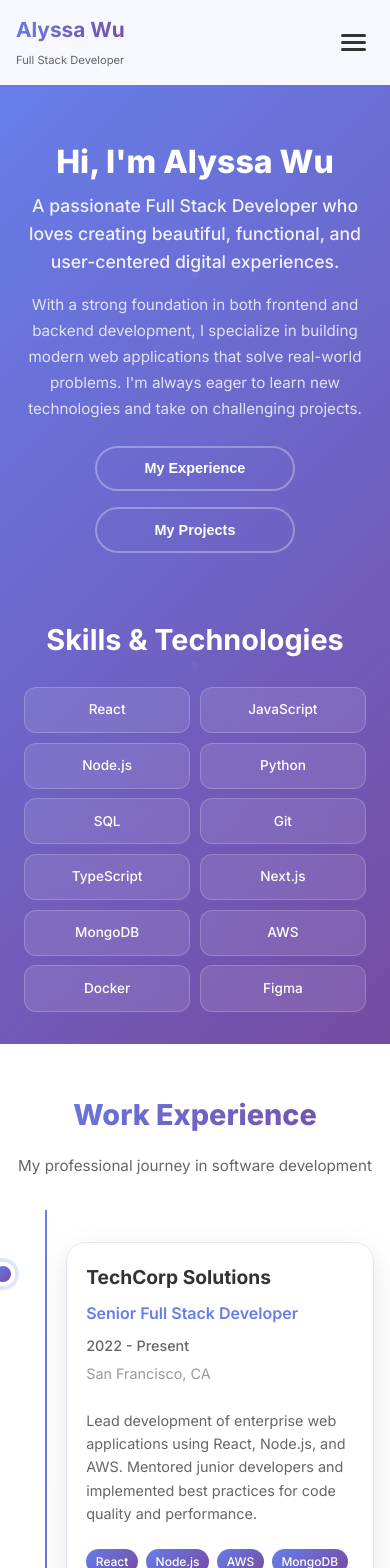
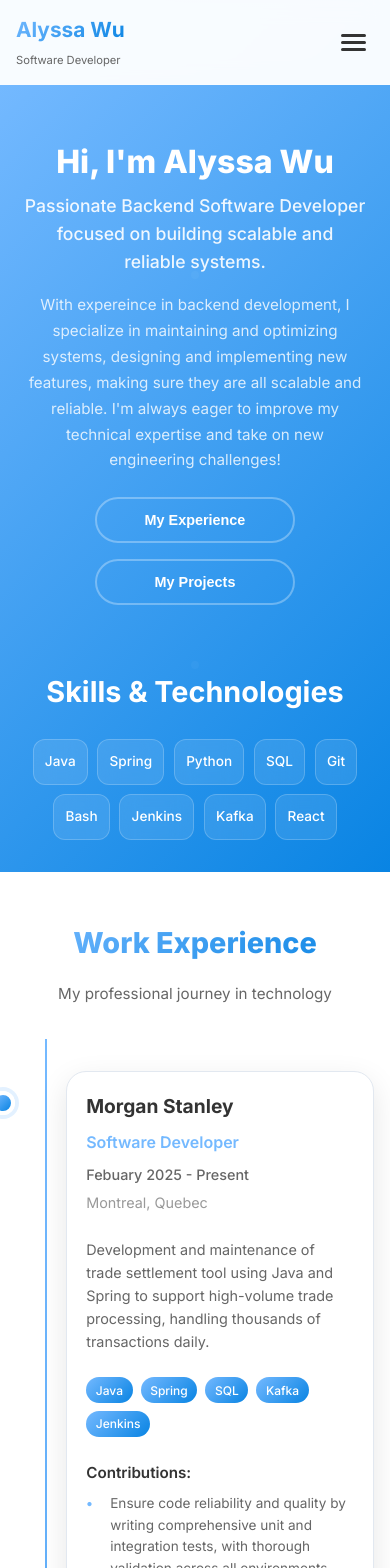
Before and after one commit to alyssaw198/portfolio, a React (Create React App) app: page /#/experience in a window 390 px wide. Shown: the top 1568 px of the page. Built offline with nearby package versions, Linux system fonts and the light colour scheme.

Commit message:
editing website

```diff
--- a/src/App.css
+++ b/src/App.css
@@ -13,7 +13,7 @@ body {
   font-family: 'Inter', -apple-system, BlinkMacSystemFont, 'Segoe UI', 'Roboto', sans-serif;
   line-height: 1.6;
   color: #333;
-  background: linear-gradient(135deg, #667eea 0%, #764ba2 100%);
+  background: linear-gradient(135deg, #74b9ff 0%, #0984e3 100%);
   min-height: 100vh;
 }
 
@@ -54,7 +54,7 @@ body {
 .logo h1 {
   font-size: 1.8rem;
   font-weight: 700;
-  background: linear-gradient(135deg, #667eea 0%, #764ba2 100%);
+  background: linear-gradient(135deg, #74b9ff 0%, #0984e3 100%);
   -webkit-background-clip: text;
   -webkit-text-fill-color: transparent;
   background-clip: text;
@@ -88,12 +88,12 @@ body {
 }
 
 .nav-link:hover {
-  background: rgba(102, 126, 234, 0.1);
-  color: #667eea;
+  background: rgba(116, 185, 255, 0.1);
+  color: #74b9ff;
 }
 
 .nav-link.active {
-  background: linear-gradient(135deg, #667eea 0%, #764ba2 100%);
+  background: linear-gradient(135deg, #74b9ff 0%, #0984e3 100%);
   color: white;
 }
 
@@ -138,7 +138,7 @@ main {
   display: flex;
   align-items: center;
   padding: 4rem 0;
-  background: linear-gradient(135deg, #667eea 0%, #764ba2 100%);
+  background: linear-gradient(135deg, #74b9ff 0%, #0984e3 100%);
   position: relative;
   overflow: hidden;
 }
@@ -276,8 +276,9 @@ main {
 }
 
 .skills-grid {
-  display: grid;
-  grid-template-columns: repeat(auto-fit, minmax(120px, 1fr));
+  display: flex;
+  flex-wrap: wrap;
+  justify-content: center;
   gap: 1rem;
   max-width: 800px;
   margin: 0 auto;
@@ -286,21 +287,19 @@ main {
 @media (max-width: 768px) {
   .skills-grid {
     max-width: 100%;
-    grid-template-columns: repeat(auto-fit, minmax(100px, 1fr));
     gap: 0.8rem;
   }
 }
 
 @media (max-width: 480px) {
   .skills-grid {
-    grid-template-columns: repeat(2, 1fr);
     gap: 0.6rem;
   }
 }
 
 @media (max-width: 360px) {
   .skills-grid {
-    grid-template-columns: 1fr;
+    gap: 0.5rem;
   }
 }
 
@@ -308,11 +307,13 @@ main {
   background: rgba(255, 255, 255, 0.1);
   backdrop-filter: blur(10px);
   border: 1px solid rgba(255, 255, 255, 0.2);
-  padding: 1rem;
+  padding: 0.5rem 0.8rem;
   border-radius: 12px;
   color: white;
   font-weight: 500;
   transition: all 0.3s ease;
+  display: inline-block;
+  white-space: nowrap;
 }
 
 .skill-item:hover {
@@ -322,14 +323,14 @@ main {
 
 @media (max-width: 768px) {
   .skill-item {
-    padding: 0.8rem;
+    padding: 0.4rem 0.6rem;
     font-size: 0.9rem;
   }
 }
 
 @media (max-width: 480px) {
   .skill-item {
-    padding: 0.7rem;
+    padding: 0.3rem 0.5rem;
     font-size: 0.85rem;
   }
 }
@@ -354,7 +355,7 @@ main {
   top: 0;
   bottom: 0;
   width: 2px;
-  background: linear-gradient(135deg, #667eea 0%, #764ba2 100%);
+  background: linear-gradient(135deg, #74b9ff 0%, #0984e3 100%);
   transform: translateX(-50%);
 }
 
@@ -380,10 +381,10 @@ main {
   top: 20px;
   width: 20px;
   height: 20px;
-  background: linear-gradient(135deg, #667eea 0%, #764ba2 100%);
+  background: linear-gradient(135deg, #74b9ff 0%, #0984e3 100%);
   border-radius: 50%;
   border: 4px solid white;
-  box-shadow: 0 0 0 4px rgba(102, 126, 234, 0.2);
+  box-shadow: 0 0 0 4px rgba(116, 185, 255, 0.2);
 }
 
 .experience-item.left::before {
@@ -422,7 +423,7 @@ main {
 .position-title {
   font-size: 1.2rem;
   font-weight: 600;
-  color: #667eea;
+  color: #74b9ff;
   margin-bottom: 0.5rem;
 }
 
@@ -455,7 +456,7 @@ main {
 }
 
 .tech-tag {
-  background: linear-gradient(135deg, #667eea 0%, #764ba2 100%);
+  background: linear-gradient(135deg, #74b9ff 0%, #0984e3 100%);
   color: white;
   padding: 0.3rem 0.8rem;
   border-radius: 20px;
@@ -468,11 +469,13 @@ main {
   font-weight: 600;
   color: #333;
   margin-bottom: 0.5rem;
+  text-align: left;
 }
 
 .experience-achievements ul {
   list-style: none;
   padding: 0;
+  text-align: left;
 }
 
 .experience-achievements li {
@@ -481,11 +484,12 @@ main {
   margin-bottom: 0.5rem;
   padding-left: 1.5rem;
   position: relative;
+  text-align: left;
 }
 
 .experience-achievements li::before {
   content: '•';
-  color: #667eea;
+  color: #74b9ff;
   font-weight: bold;
   position: absolute;
   left: 0;
@@ -505,7 +509,7 @@ main {
 .section-header h2 {
   font-size: 3rem;
   font-weight: 800;
-  background: linear-gradient(135deg, #667eea 0%, #764ba2 100%);
+  background: linear-gradient(135deg, #74b9ff 0%, #0984e3 100%);
   -webkit-background-clip: text;
   -webkit-text-fill-color: transparent;
   background-clip: text;
@@ -539,72 +543,46 @@ main {
   box-shadow: 0 20px 40px rgba(0, 0, 0, 0.15);
 }
 
-.project-image {
-  position: relative;
-  height: 250px;
-  overflow: hidden;
-}
 
-.project-image img {
-  width: 100%;
-  height: 100%;
-  object-fit: cover;
-  transition: transform 0.3s ease;
-}
-
-.project-card:hover .project-image img {
-  transform: scale(1.05);
-}
-
-.project-overlay {
-  position: absolute;
-  top: 0;
-  left: 0;
-  right: 0;
-  bottom: 0;
-  background: rgba(102, 126, 234, 0.9);
-  display: flex;
-  align-items: center;
-  justify-content: center;
-  opacity: 0;
-  transition: opacity 0.3s ease;
-}
-
-.project-card:hover .project-overlay {
-  opacity: 1;
-}
 
 .project-links {
   display: flex;
   gap: 1rem;
+  margin-top: 1.5rem;
 }
 
 .project-link {
-  width: 50px;
-  height: 50px;
-  background: white;
-  border-radius: 50%;
   display: flex;
   align-items: center;
-  justify-content: center;
-  color: #667eea;
+  gap: 0.5rem;
+  padding: 0.5rem 1rem;
+  background: linear-gradient(135deg, #74b9ff 0%, #0984e3 100%);
+  border-radius: 8px;
+  color: white;
   text-decoration: none;
+  font-size: 0.9rem;
+  font-weight: 500;
   transition: all 0.3s ease;
 }
 
 .project-link:hover {
-  transform: scale(1.1);
-  background: #667eea;
-  color: white;
+  transform: translateY(-2px);
+  box-shadow: 0 4px 12px rgba(116, 185, 255, 0.3);
 }
 
 .project-link svg {
-  width: 24px;
-  height: 24px;
+  width: 18px;
+  height: 18px;
 }
 
 .project-content {
   padding: 2rem;
+  text-align: center;
+  display: flex;
+  flex-direction: column;
+  align-items: center;
+  justify-content: center;
+  min-height: 300px;
 }
 
 .project-title {
@@ -612,22 +590,26 @@ main {
   font-weight: 700;
   color: #333;
   margin-bottom: 1rem;
+  text-align: center;
 }
 
 .project-description {
   color: #666;
   line-height: 1.6;
   margin-bottom: 1.5rem;
+  text-align: center;
 }
 
 .project-technologies {
   display: flex;
   flex-wrap: wrap;
   gap: 0.5rem;
+  justify-content: center;
+  margin-bottom: 1.5rem;
 }
 
 .technology-tag {
-  background: linear-gradient(135deg, #667eea 0%, #764ba2 100%);
+  background: linear-gradient(135deg, #74b9ff 0%, #0984e3 100%);
   color: white;
   padding: 0.3rem 0.8rem;
   border-radius: 20px;
@@ -655,7 +637,7 @@ main {
   font-size: 1.5rem;
   font-weight: 700;
   margin-bottom: 1rem;
-  background: linear-gradient(135deg, #667eea 0%, #764ba2 100%);
+  background: linear-gradient(135deg, #74b9ff 0%, #0984e3 100%);
   -webkit-background-clip: text;
   -webkit-text-fill-color: transparent;
   background-clip: text;
@@ -665,7 +647,7 @@ main {
   font-size: 1.2rem;
   font-weight: 600;
   margin-bottom: 1rem;
-  color: #667eea;
+  color: #74b9ff;
 }
 
 .footer-section p {
@@ -682,19 +664,19 @@ main {
 .social-link {
   width: 45px;
   height: 45px;
-  background: rgba(102, 126, 234, 0.1);
+  background: rgba(116, 185, 255, 0.1);
   border-radius: 50%;
   display: flex;
   align-items: center;
   justify-content: center;
-  color: #667eea;
+  color: #74b9ff;
   text-decoration: none;
   transition: all 0.3s ease;
-  border: 1px solid rgba(102, 126, 234, 0.2);
+  border: 1px solid rgba(116, 185, 255, 0.2);
 }
 
 .social-link:hover {
-  background: #667eea;
+  background: #74b9ff;
   color: white;
   transform: translateY(-2px);
 }
@@ -827,6 +809,7 @@ main {
 
   .project-content {
     padding: 1.5rem;
+    min-height: 250px;
   }
 
   .section-header h2 {
@@ -965,6 +948,7 @@ main {
 
   .project-content {
     padding: 1.2rem;
+    min-height: 200px;
   }
 
   .project-title {
--- a/src/components/About.js
+++ b/src/components/About.js
@@ -2,8 +2,8 @@ import React from 'react';
 
 function About() {
   const skills = [
-    'React', 'JavaScript', 'Node.js', 'Python', 'SQL', 'Git',
-    'TypeScript', 'Next.js', 'MongoDB', 'AWS', 'Docker', 'Figma'
+    'Java', 'Spring', 'Python', 'SQL', 'Git',
+    'Bash', 'Jenkins', 'Kafka', 'React'
   ];
 
   return (
@@ -15,13 +15,11 @@ function About() {
               Hi, I'm <span className="highlight">Alyssa Wu</span>
             </h1>
             <p className="hero-subtitle">
-              A passionate Full Stack Developer who loves creating beautiful,
-              functional, and user-centered digital experiences.
+              Passionate Backend Software Developer focused on building scalable and reliable systems.
             </p>
             <p className="hero-description">
-              With a strong foundation in both frontend and backend development,
-              I specialize in building modern web applications that solve real-world problems.
-              I'm always eager to learn new technologies and take on challenging projects.
+
+              With expereince in backend development, I specialize in maintaining and optimizing systems, designing and implementing new features, making sure they are all scalable and reliable. I'm always eager to improve my technical expertise and take on new engineering challenges!
             </p>
 
             <div className="cta-buttons">
--- a/src/components/Experience.js
+++ b/src/components/Experience.js
@@ -4,44 +4,61 @@ function Experience() {
   const experiences = [
     {
       id: 1,
-      company: 'TechCorp Solutions',
-      position: 'Senior Full Stack Developer',
-      duration: '2022 - Present',
-      location: 'San Francisco, CA',
-      description: 'Lead development of enterprise web applications using React, Node.js, and AWS. Mentored junior developers and implemented best practices for code quality and performance.',
-      technologies: ['React', 'Node.js', 'AWS', 'MongoDB', 'TypeScript'],
+      company: 'Morgan Stanley',
+      position: 'Software Developer',
+      duration: 'Febuary 2025 - Present',
+      location: 'Montreal, Quebec',
+      description: 'Development and maintenance of trade settlement tool using Java and Spring to support high-volume trade processing, handling thousands of transactions daily.',
+      technologies: ['Java', 'Spring', 'SQL', 'Kafka', 'Jenkins'],
       achievements: [
-        'Reduced application load time by 40% through optimization',
-        'Led a team of 5 developers on a major client project',
-        'Implemented CI/CD pipeline reducing deployment time by 60%'
+        'Ensure code reliability and quality by writing comprehensive unit and integration tests, with thorough validation across all environments',
+        'Support and optimize Jenkins pipelines to streamline application build process',
+        'Implemented automated library updates, doubling dependency freshness and enhancing application resiliency and stability',
+        'Refactored and optimized Kafka data flows to efficiently process 10,000+ messages per day'
       ]
     },
     {
       id: 2,
-      company: 'StartupHub Inc.',
-      position: 'Full Stack Developer',
-      duration: '2020 - 2022',
-      location: 'San Francisco, CA',
-      description: 'Developed and maintained multiple web applications for startup clients. Worked closely with product managers and designers to deliver high-quality solutions.',
-      technologies: ['React', 'Python', 'PostgreSQL', 'Docker', 'Git'],
+      company: 'Morgan Stanley',
+      position: 'Software Developer Intern',
+      duration: 'May 2024 - August 2024',
+      location: 'Montreal, Quebec',
+      description: 'Development of internal software to improve system performance and enhance database compatibility.',
+      technologies: ['Java', 'Spring', 'SQL', 'MyBatis', 'H2 Database'],
       achievements: [
-        'Built 3 successful MVP applications for startup clients',
-        'Improved codebase maintainability by 50%',
-        'Reduced bug reports by 30% through better testing'
+        'Migrated internal software from a traditional database to an in-memory H2 database, permitting concurrent testing and eliminating latencies up to 1 hour per pull request within the software development life cycle',
+        'Implemented MyBatis in place of JDBC to leverage native SQL, enabling compatibility across multiple databases',
+        'Implemented automated unit and integration test cases using JUnit and Mockito tests',
+        'Selected to present internship project to full-time employees and executives at company-wide technology exhibition'
       ]
     },
     {
       id: 3,
-      company: 'Digital Innovations',
-      position: 'Frontend Developer',
-      duration: '2018 - 2020',
-      location: 'San Francisco, CA',
-      description: 'Specialized in creating responsive and accessible user interfaces. Collaborated with UX/UI designers to implement pixel-perfect designs.',
-      technologies: ['JavaScript', 'React', 'CSS3', 'HTML5', 'Figma'],
+      company: 'Communications Security Establishment',
+      position: 'Software Developer Intern',
+      duration: 'September 2023 - December 2023',
+      location: 'Ottawa, Ontario',
+      description: 'Development of internal ETL framework for data ingestion using Python.',
+      technologies: ['Python', 'Prometheus', 'Elastic Stack'],
       achievements: [
-        'Improved website accessibility score to 95%',
-        'Reduced bundle size by 25% through code optimization',
-        'Implemented responsive design for 10+ client websites'
+        'Optimized the runtime of an organization-wide file verification tool by 92% through implementing multithreading',
+        'Integrated Prometheus into an internal ETL framework, enabling metric collection and visualization for data ingestors',
+        'Created comprehensive dashboards to monitor and maintain data ingestors via the ELK stack to ensure optimal performance and accurate alert generation',
+        'Implemented dataframe sampling for organization-wide ingested data, reducing staging storage needs by 90%'
+      ]
+    },
+    {
+      id: 4,
+      company: 'Aviva Insurance',
+      position: 'Data Intern',
+      duration: 'June 2023 - August 2023',
+      location: 'Toronto, Ontario',
+      description: 'Data analysis and quality assurance of claims data.',
+      technologies: ['SQL', 'SAS', 'Python', 'Plotly', 'Matplotlib'],
+      achievements: [
+        'Performed data quality assurance and data analysis using SQL, SAS and Python on 1,000,000+ documents to determine operational insights for insurance use cases',
+        'Developed comprehensive unit tests in Python using PyTest that consistently achieved 90%+ of code coverage',
+        'Utilized Plotly and Matplotlib for data visualization in organizing presentations for data science and business teams'
       ]
     }
   ];
@@ -51,7 +68,7 @@ function Experience() {
       <div className="container">
         <div className="section-header">
           <h2>Work Experience</h2>
-          <p>My professional journey in software development</p>
+          <p>My professional journey in technology</p>
         </div>
 
         <div className="experience-timeline">
@@ -76,7 +93,7 @@ function Experience() {
                 </div>
 
                 <div className="experience-achievements">
-                  <h5>Key Achievements:</h5>
+                  <h5>Contributions:</h5>
                   <ul>
                     {experience.achievements.map((achievement, achievementIndex) => (
                       <li key={achievementIndex}>{achievement}</li>
--- a/src/components/Footer.js
+++ b/src/components/Footer.js
@@ -4,7 +4,7 @@ function Footer() {
   const socialLinks = [
     {
       name: 'GitHub',
-      url: 'https://github.com',
+      url: 'https://github.com/alyssaw198',
       icon: (
         <svg viewBox="0 0 24 24" fill="currentColor">
           <path d="M12 0c-6.626 0-12 5.373-12 12 0 5.302 3.438 9.8 8.207 11.387.599.111.793-.261.793-.577v-2.234c-3.338.726-4.033-1.416-4.033-1.416-.546-1.387-1.333-1.756-1.333-1.756-1.089-.745.083-.729.083-.729 1.205.084 1.839 1.237 1.839 1.237 1.07 1.834 2.807 1.304 3.492.997.107-.775.418-1.305.762-1.604-2.665-.305-5.467-1.334-5.467-5.931 0-1.311.469-2.381 1.236-3.221-.124-.303-.535-1.524.117-3.176 0 0 1.008-.322 3.301 1.23.957-.266 1.983-.399 3.003-.404 1.02.005 2.047.138 3.006.404 2.291-1.552 3.297-1.23 3.297-1.23.653 1.653.242 2.874.118 3.176.77.84 1.235 1.911 1.235 3.221 0 4.609-2.807 5.624-5.479 5.921.43.372.823 1.102.823 2.222v3.293c0 .319.192.694.801.576 4.765-1.589 8.199-6.086 8.199-11.386 0-6.627-5.373-12-12-12z"/>
@@ -13,7 +13,7 @@ function Footer() {
     },
     {
       name: 'LinkedIn',
-      url: 'https://linkedin.com',
+      url: 'https://www.linkedin.com/in/alyssa-wu-/',
       icon: (
         <svg viewBox="0 0 24 24" fill="currentColor">
           <path d="M20.447 20.452h-3.554v-5.569c0-1.328-.027-3.037-1.852-3.037-1.853 0-2.136 1.445-2.136 2.939v5.667H9.351V9h3.414v1.561h.046c.477-.9 1.637-1.85 3.37-1.85 3.601 0 4.267 2.37 4.267 5.455v6.286zM5.337 7.433c-1.144 0-2.063-.926-2.063-2.065 0-1.138.92-2.063 2.063-2.063 1.14 0 2.064.925 2.064 2.063 0 1.139-.925 2.065-2.064 2.065zm1.782 13.019H3.555V9h3.564v11.452zM22.225 0H1.771C.792 0 0 .774 0 1.729v20.542C0 23.227.792 24 1.771 24h20.451C23.2 24 24 23.227 24 22.271V1.729C24 .774 23.2 0 22.222 0h.003z"/>
@@ -22,7 +22,7 @@ function Footer() {
     },
     {
       name: 'Email',
-      url: 'mailto:alyssa.wu@example.com',
+      url: 'mailto:alyssawu0104@gmail.com',
       icon: (
         <svg viewBox="0 0 24 24" fill="currentColor">
           <path d="M0 3v18h24V3H0zm21.518 2L12 12.713 2.482 5h19.036zM2 19V7.183l10 8.104 10-8.104V19H2z"/>
@@ -37,13 +37,14 @@ function Footer() {
         <div className="footer-content">
           <div className="footer-section">
             <h3>Alyssa Wu</h3>
-            <p>Full Stack Developer passionate about creating meaningful digital experiences.</p>
+            <p>Backend-focused Software Developer passionate about building scalable and reliable systems.</p>
           </div>
 
           <div className="footer-section">
             <h4>Contact</h4>
-            <p>alyssa.wu@example.com</p>
-            <p>San Francisco, CA</p>
+            <p>alyssawu0104@gmail.com</p>
+            <p>Montreal, Quebec | Toronto, Ontario</p>
+
           </div>
 
           <div className="footer-section">
--- a/src/components/Header.js
+++ b/src/components/Header.js
@@ -18,7 +18,7 @@ function Header({ onNavigate, activeSection, isScrolled }) {
       <div className="header-container">
         <div className="logo">
           <h1>Alyssa Wu</h1>
-          <span className="tagline">Full Stack Developer</span>
+          <span className="tagline">Software Developer</span>
         </div>
 
         <nav className={`nav ${isMobileMenuOpen ? 'mobile-open' : ''}`}>
--- a/src/components/Projects.js
+++ b/src/components/Projects.js
@@ -6,56 +6,18 @@ function Projects() {
   const projects = [
     {
       id: 1,
-      title: 'E-Commerce Platform',
-      description: 'A full-stack e-commerce application built with React, Node.js, and MongoDB. Features include user authentication, product management, shopping cart, and payment integration.',
-      image: 'https://images.unsplash.com/photo-1556742049-0cfed4f6a45d?ixlib=rb-4.0.3&ixid=M3wxMjA3fDB8MHxwaG90by1wYWdlfHx8fGVufDB8fHx8fA%3D%3D&auto=format&fit=crop&w=1170&q=80',
-      technologies: ['React', 'Node.js', 'MongoDB', 'Stripe'],
-      github: '#',
+      title: 'McGill Happenings',
+      description: 'An event submission and viewing system for McGill students, integrated with Google Calendar API to manage scheduling and event synchronization.',
+      technologies: ['React', 'Node.js', 'MongoDB', 'Google API'],
+      github: 'https://mcgill-happenings.vercel.app/',
       live: '#'
     },
     {
       id: 2,
-      title: 'Task Management App',
-      description: 'A collaborative task management application with real-time updates, drag-and-drop functionality, and team collaboration features.',
-      image: 'https://images.unsplash.com/photo-1454165804606-c3d57bc86b40?ixlib=rb-4.0.3&ixid=M3wxMjA3fDB8MHxwaG90by1wYWdlfHx8fGVufDB8fHx8fA%3D%3D&auto=format&fit=crop&w=1170&q=80',
-      technologies: ['React', 'Firebase', 'TypeScript', 'Tailwind CSS'],
-      github: '#',
-      live: '#'
-    },
-    {
-      id: 3,
-      title: 'Weather Dashboard',
-      description: 'A weather application that provides real-time weather data, forecasts, and interactive maps using multiple weather APIs.',
-      image: 'https://images.unsplash.com/photo-1592210454359-9043f067919b?ixlib=rb-4.0.3&ixid=M3wxMjA3fDB8MHxwaG90by1wYWdlfHx8fGVufDB8fHx8fA%3D%3D&auto=format&fit=crop&w=1170&q=80',
-      technologies: ['JavaScript', 'OpenWeather API', 'Chart.js', 'CSS3'],
-      github: '#',
-      live: '#'
-    },
-    {
-      id: 4,
-      title: 'Social Media Dashboard',
-      description: 'A comprehensive social media analytics dashboard that aggregates data from multiple platforms and provides insights and reporting.',
-      image: 'https://images.unsplash.com/photo-1460925895917-afdab827c52f?ixlib=rb-4.0.3&ixid=M3wxMjA3fDB8MHxwaG90by1wYWdlfHx8fGVufDB8fHx8fA%3D%3D&auto=format&fit=crop&w=1115&q=80',
-      technologies: ['Next.js', 'Python', 'PostgreSQL', 'D3.js'],
-      github: '#',
-      live: '#'
-    },
-    {
-      id: 5,
-      title: 'AI Chat Application',
-      description: 'An intelligent chat application powered by machine learning that provides personalized responses and conversation analysis.',
-      image: 'https://images.unsplash.com/photo-1677442136019-21780ecad995?ixlib=rb-4.0.3&ixid=M3wxMjA3fDB8MHxwaG90by1wYWdlfHx8fGVufDB8fHx8fA%3D%3D&auto=format&fit=crop&w=1170&q=80',
-      technologies: ['React', 'Python', 'TensorFlow', 'Socket.io'],
-      github: '#',
-      live: '#'
-    },
-    {
-      id: 6,
-      title: 'Portfolio Website',
-      description: 'A modern, responsive portfolio website built with React and modern CSS techniques, featuring smooth animations and optimal performance.',
-      image: 'https://images.unsplash.com/photo-1467232004584-a241de8bcf5d?ixlib=rb-4.0.3&ixid=M3wxMjA3fDB8MHxwaG90by1wYWdlfHx8fGVufDB8fHx8fA%3D%3D&auto=format&fit=crop&w=1169&q=80',
-      technologies: ['React', 'CSS3', 'JavaScript', 'Responsive Design'],
-      github: '#',
+      title: 'Mood Analytics and Feedback',
+      description: 'A full-stack website the allows users to share their experiences and emotions through journaling, providing tools for users to manage their emotions',
+      technologies: ['Python', 'Django', 'Cohere API'],
+      github: 'https://github.com/alyssaw198/MoodAF',
       live: '#'
     }
   ];
@@ -65,7 +27,7 @@ function Projects() {
       <div className="container">
         <div className="section-header">
           <h2>Featured Projects</h2>
-          <p>Here are some of the projects I've worked on recently</p>
+          <p>Here are some of the projects I've worked on</p>
         </div>
 
         <div className="projects-grid">
@@ -76,24 +38,6 @@ function Projects() {
               onMouseEnter={() => setHoveredProject(project.id)}
               onMouseLeave={() => setHoveredProject(null)}
             >
-              <div className="project-image">
-                <img src={project.image} alt={project.title} />
-                <div className="project-overlay">
-                  <div className="project-links">
-                    <a href={project.github} className="project-link" target="_blank" rel="noopener noreferrer">
-                      <svg viewBox="0 0 24 24" fill="currentColor">
-                        <path d="M12 0c-6.626 0-12 5.373-12 12 0 5.302 3.438 9.8 8.207 11.387.599.111.793-.261.793-.577v-2.234c-3.338.726-4.033-1.416-4.033-1.416-.546-1.387-1.333-1.756-1.333-1.756-1.089-.745.083-.729.083-.729 1.205.084 1.839 1.237 1.839 1.237 1.07 1.834 2.807 1.304 3.492.997.107-.775.418-1.305.762-1.604-2.665-.305-5.467-1.334-5.467-5.931 0-1.311.469-2.381 1.236-3.221-.124-.303-.535-1.524.117-3.176 0 0 1.008-.322 3.301 1.23.957-.266 1.983-.399 3.003-.404 1.02.005 2.047.138 3.006.404 2.291-1.552 3.297-1.23 3.297-1.23.653 1.653.242 2.874.118 3.176.77.84 1.235 1.911 1.235 3.221 0 4.609-2.807 5.624-5.479 5.921.43.372.823 1.102.823 2.222v3.293c0 .319.192.694.801.576 4.765-1.589 8.199-6.086 8.199-11.386 0-6.627-5.373-12-12-12z"/>
-                      </svg>
-                    </a>
-                    <a href={project.live} className="project-link" target="_blank" rel="noopener noreferrer">
-                      <svg viewBox="0 0 24 24" fill="currentColor">
-                        <path d="M12 2C6.48 2 2 6.48 2 12s4.48 10 10 10 10-4.48 10-10S17.52 2 12 2zm-2 15l-5-5 1.41-1.41L10 14.17l7.59-7.59L19 8l-9 9z"/>
-                      </svg>
-                    </a>
-                  </div>
-                </div>
-              </div>
-
               <div className="project-content">
                 <h3 className="project-title">{project.title}</h3>
                 <p className="project-description">{project.description}</p>
@@ -101,6 +45,14 @@ function Projects() {
                   {project.technologies.map((tech, index) => (
                     <span key={index} className="technology-tag">{tech}</span>
                   ))}
+                </div>
+                <div className="project-links">
+                  <a href={project.github} className="project-link" target="_blank" rel="noopener noreferrer">
+                    <svg viewBox="0 0 24 24" fill="currentColor">
+                      <path d="M12 0c-6.626 0-12 5.373-12 12 0 5.302 3.438 9.8 8.207 11.387.599.111.793-.261.793-.577v-2.234c-3.338.726-4.033-1.416-4.033-1.416-.546-1.387-1.333-1.756-1.333-1.756-1.089-.745.083-.729.083-.729 1.205.084 1.839 1.237 1.839 1.237 1.07 1.834 2.807 1.304 3.492.997.107-.775.418-1.305.762-1.604-2.665-.305-5.467-1.334-5.467-5.931 0-1.311.469-2.381 1.236-3.221-.124-.303-.535-1.524.117-3.176 0 0 1.008-.322 3.301 1.23.957-.266 1.983-.399 3.003-.404 1.02.005 2.047.138 3.006.404 2.291-1.552 3.297-1.23 3.297-1.23.653 1.653.242 2.874.118 3.176.77.84 1.235 1.911 1.235 3.221 0 4.609-2.807 5.624-5.479 5.921.43.372.823 1.102.823 2.222v3.293c0 .319.192.694.801.576 4.765-1.589 8.199-6.086 8.199-11.386 0-6.627-5.373-12-12-12z"/>
+                    </svg>
+                    Link
+                  </a>
                 </div>
               </div>
             </div>
```
Also changed, not shown: 1 other file (tests, documents, lock files or other folders).
